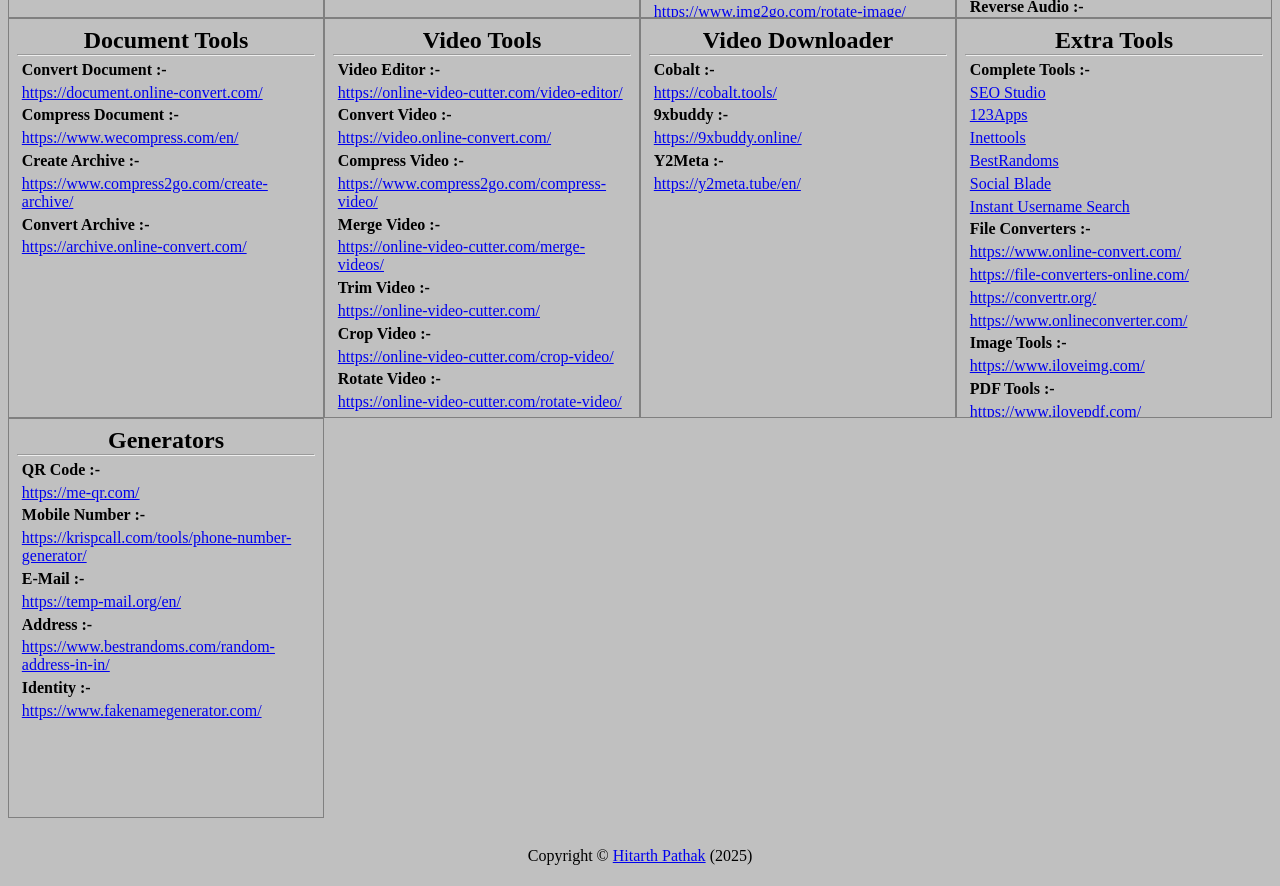
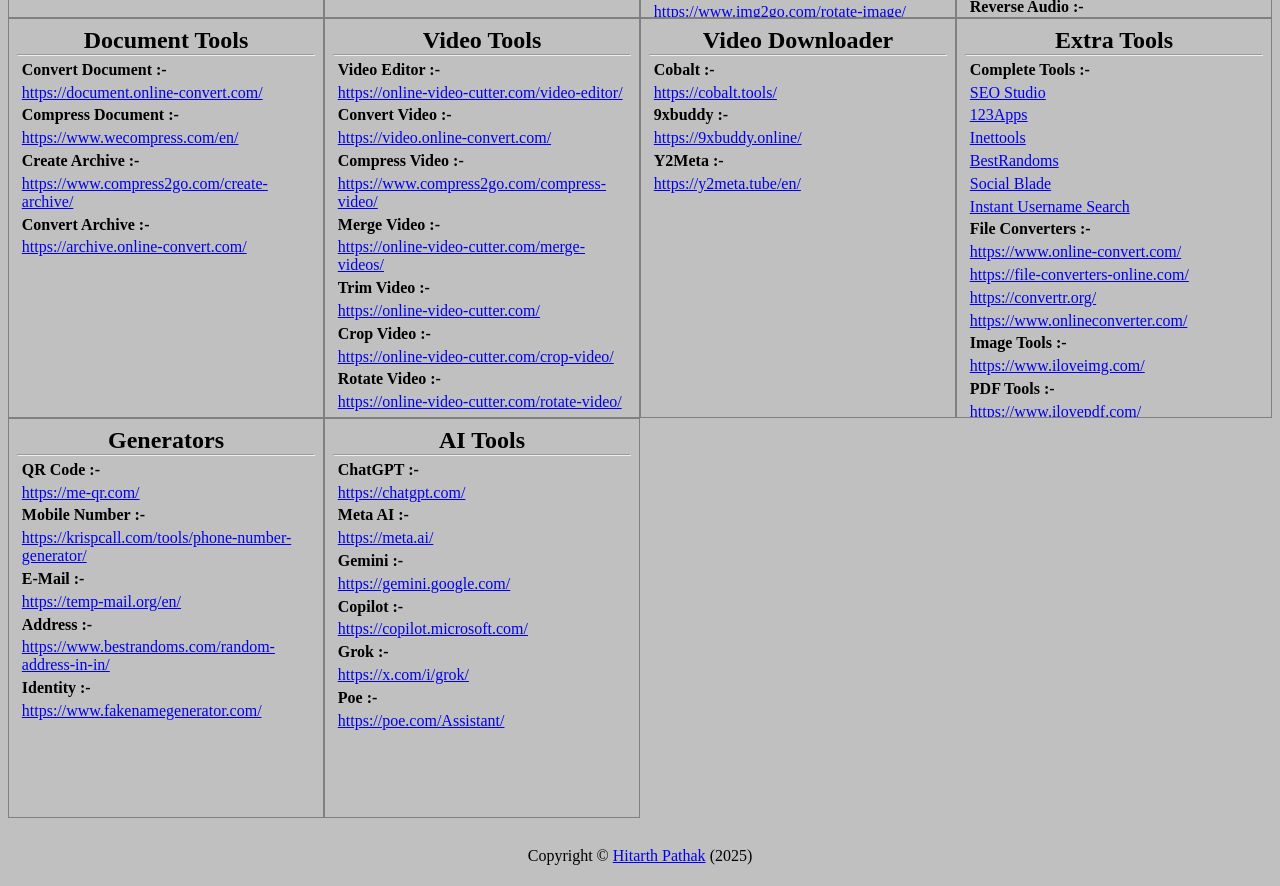
Before and after one commit to hitarthpathak/OSINT, a plain HTML site: page index.html in a window 1280 px wide. Shown: the part 464-1350 px from the top of the page. Drawn offline with Linux system fonts and the light colour scheme.

Commit message:
Update index.html

```diff
--- a/index.html
+++ b/index.html
@@ -183,6 +183,14 @@
             <a href="https://www.iloveimg.com/watermark-image/" target="_blank">
 
                 <p>https://www.iloveimg.com/watermark-image/</p>
+
+            </a>
+
+            <h4>Remove Watermark :-</h4>
+
+            <a href="https://dewatermark.ai/" target="_blank">
+
+                <p>https://dewatermark.ai/</p>
 
             </a>
 
@@ -644,6 +652,62 @@
 
         </div>
 
+        <div class="box">
+
+            <h3>AI Tools</h3>
+
+            <hr>
+
+            <h4>ChatGPT :-</h4>
+
+            <a href="https://chatgpt.com/" target="_blank">
+
+                <p>https://chatgpt.com/</p>
+
+            </a>
+
+            <h4>Meta AI :-</h4>
+
+            <a href="https://meta.ai/" target="_blank">
+
+                <p>https://meta.ai/</p>
+
+            </a>
+
+            <h4>Gemini :-</h4>
+
+            <a href="https://gemini.google.com/" target="_blank">
+
+                <p>https://gemini.google.com/</p>
+
+            </a>
+
+            <h4>Copilot :-</h4>
+
+            <a href="https://copilot.microsoft.com/" target="_blank">
+
+                <p>https://copilot.microsoft.com/</p>
+
+            </a>
+
+            <h4>Grok :-</h4>
+
+            <a href="https://x.com/i/grok/" target="_blank">
+
+                <p>https://x.com/i/grok/</p>
+
+            </a>
+
+            <h4>Poe :-</h4>
+
+            <a href="https://poe.com/Assistant/" target="_blank">
+
+                <p>https://poe.com/Assistant/</p>
+
+            </a>
+
+        </div>
+
     </div>
 
     <footer>
```
